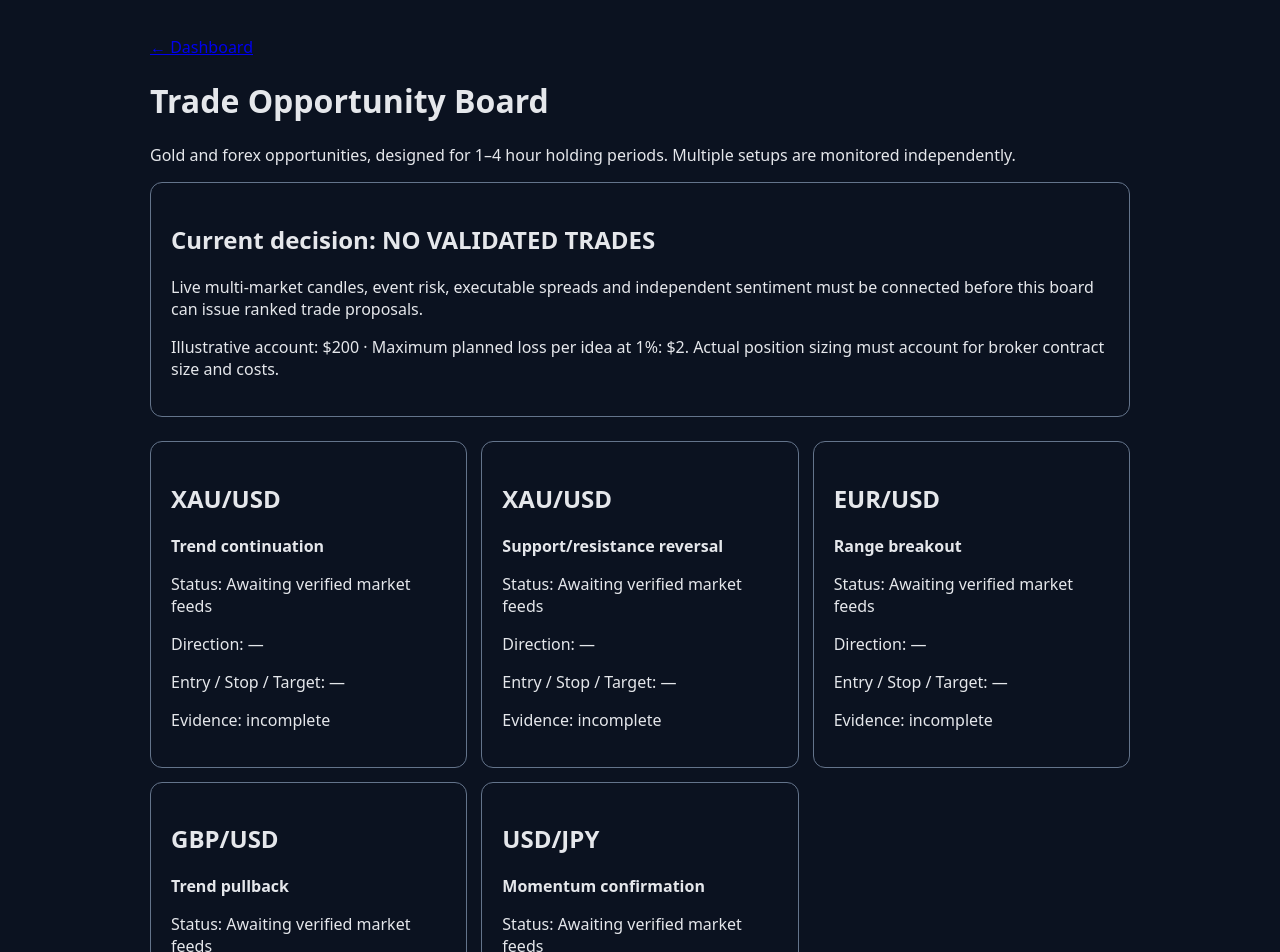
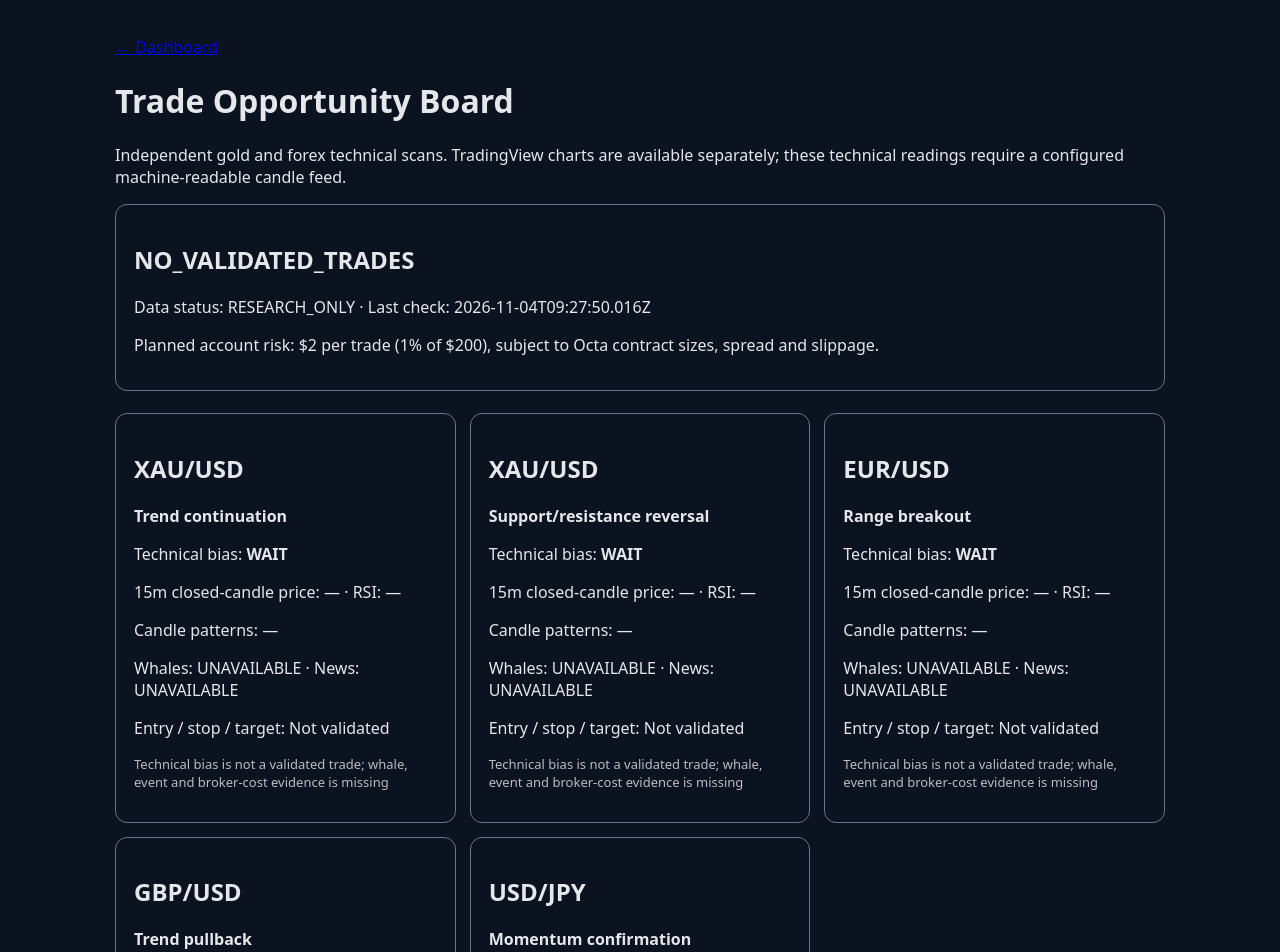
Before and after one commit to Woleary-design/smart-money-tracker, a Next.js app: page /opportunities in a window 1280 px wide. Shown: the top 952 px of the page. Built offline with nearby package versions, Linux system fonts and the light colour scheme; no server answers.

Commit message:
Wire opportunity board to live multi-symbol technical scan with evidence gaps

```diff
--- a/app/opportunities/page.tsx
+++ b/app/opportunities/page.tsx
@@ -1,25 +1,34 @@
-export const dynamic="force-dynamic";
-const watchlist=[
- ["XAU/USD","Trend continuation"],["XAU/USD","Support/resistance reversal"],
- ["EUR/USD","Range breakout"],["GBP/USD","Trend pullback"],["USD/JPY","Momentum confirmation"]
-];
+"use client";
+import {useEffect,useState} from "react";
+type Frame={status?:string;close?:number;rsi14?:number;atr14?:number;asOf?:string;patterns?:string[];error?:string};
+type Market={symbol:string;technicalBias:string;frames:Record<string,Frame>;status:string;reason:string;whaleConfirmation:string;newsClearance:string;brokerSpread:string};
+type Scan={status:string;decision:string;reason?:string;markets?:Market[];checkedAt?:string;warning?:string};
+const strategies=[["XAU/USD","Trend continuation"],["XAU/USD","Support/resistance reversal"],["EUR/USD","Range breakout"],["GBP/USD","Trend pullback"],["USD/JPY","Momentum confirmation"]];
 export default function Opportunities(){
- return <main style={{maxWidth:980,margin:"36px auto",padding:"0 20px",fontFamily:"system-ui,sans-serif"}}>
+ const [scan,setScan]=useState<Scan|null>(null),[loading,setLoading]=useState(true);
+ useEffect(()=>{let active=true;fetch("/api/market-scan",{cache:"no-store"}).then(async r=>{const j=await r.json();if(!r.ok)throw Error(j.error||"Unavailable");return j;}).then(j=>{if(active)setScan(j);}).catch(e=>{if(active)setScan({status:"UNAVAILABLE",decision:"NO_VALIDATED_TRADES",reason:String(e)});}).finally(()=>{if(active)setLoading(false);});return()=>{active=false;};},[]);
+ return <main style={{maxWidth:1050,margin:"36px auto",padding:"0 20px",fontFamily:"system-ui,sans-serif"}}>
  <a href="/">← Dashboard</a><h1>Trade Opportunity Board</h1>
- <p>Gold and forex opportunities, designed for 1–4 hour holding periods. Multiple setups are monitored independently.</p>
- <section style={{padding:20,border:"1px solid #64748b",borderRadius:12,marginBottom:24}}>
-  <h2>Current decision: NO VALIDATED TRADES</h2>
-  <p>Live multi-market candles, event risk, executable spreads and independent sentiment must be connected before this board can issue ranked trade proposals.</p>
-  <p>Illustrative account: $200 · Maximum planned loss per idea at 1%: $2. Actual position sizing must account for broker contract size and costs.</p>
+ <p>Independent gold and forex technical scans. TradingView charts are available separately; these technical readings require a configured machine-readable candle feed.</p>
+ <section style={{padding:18,border:"1px solid #64748b",borderRadius:12,marginBottom:22}}>
+  <h2>{loading?"Checking market feeds…":scan?.decision??"NO VALIDATED TRADES"}</h2>
+  <p>Data status: {scan?.status??"Loading"} · Last check: {scan?.checkedAt??"Not available"}</p>
+  {scan?.reason&&<p>{scan.reason}</p>}
+  <p>Planned account risk: $2 per trade (1% of $200), subject to Octa contract sizes, spread and slippage.</p>
  </section>
- <div style={{display:"grid",gridTemplateColumns:"repeat(auto-fit,minmax(260px,1fr))",gap:14}}>
- {watchlist.map(([symbol,strategy],i)=><article key={i} style={{padding:20,border:"1px solid #64748b",borderRadius:12}}>
+ <div style={{display:"grid",gridTemplateColumns:"repeat(auto-fit,minmax(280px,1fr))",gap:14}}>
+ {strategies.map(([symbol,strategy],i)=>{const m=scan?.markets?.find(x=>x.symbol===symbol);const frame=m?.frames?.["15min"];
+ return <article key={i} style={{padding:18,border:"1px solid #64748b",borderRadius:12}}>
   <h2>{symbol}</h2><p><strong>{strategy}</strong></p>
-  <p>Status: Awaiting verified market feeds</p><p>Direction: —</p><p>Entry / Stop / Target: —</p>
-  <p>Evidence: incomplete</p>
- </article>)}
+  <p>Technical bias: <strong>{m?.technicalBias??"UNAVAILABLE"}</strong></p>
+  <p>15m closed-candle price: {typeof frame?.close==="number"?frame.close:"—"} · RSI: {typeof frame?.rsi14==="number"?frame.rsi14.toFixed(1):"—"}</p>
+  <p>Candle patterns: {frame?.patterns?.join(", ")||"—"}</p>
+  <p>Whales: {m?.whaleConfirmation??"UNAVAILABLE"} · News: {m?.newsClearance??"UNAVAILABLE"}</p>
+  <p>Entry / stop / target: Not validated</p>
+  <p style={{fontSize:13,opacity:.8}}>{m?.reason??"Awaiting market feed configuration"}</p>
+ </article>;})}
  </div>
- <p style={{marginTop:28}}>A high rank will require fresh candles, a confirmed setup, news clearance, spread checks, sourced sentiment and a reward/risk ratio of at least 1.5. The app will not fill missing values with guesses.</p>
- <p><a href="/api/opportunities">View machine-readable opportunity status</a></p>
+ <p style={{marginTop:22}}>{scan?.warning??"Only validated evidence will be used to rank executable trade proposals."}</p>
+ <p><a href="/tradingview">Open TradingView charts</a> · <a href="/api/market-scan">Inspect scan data</a></p>
  </main>;
 }
```
